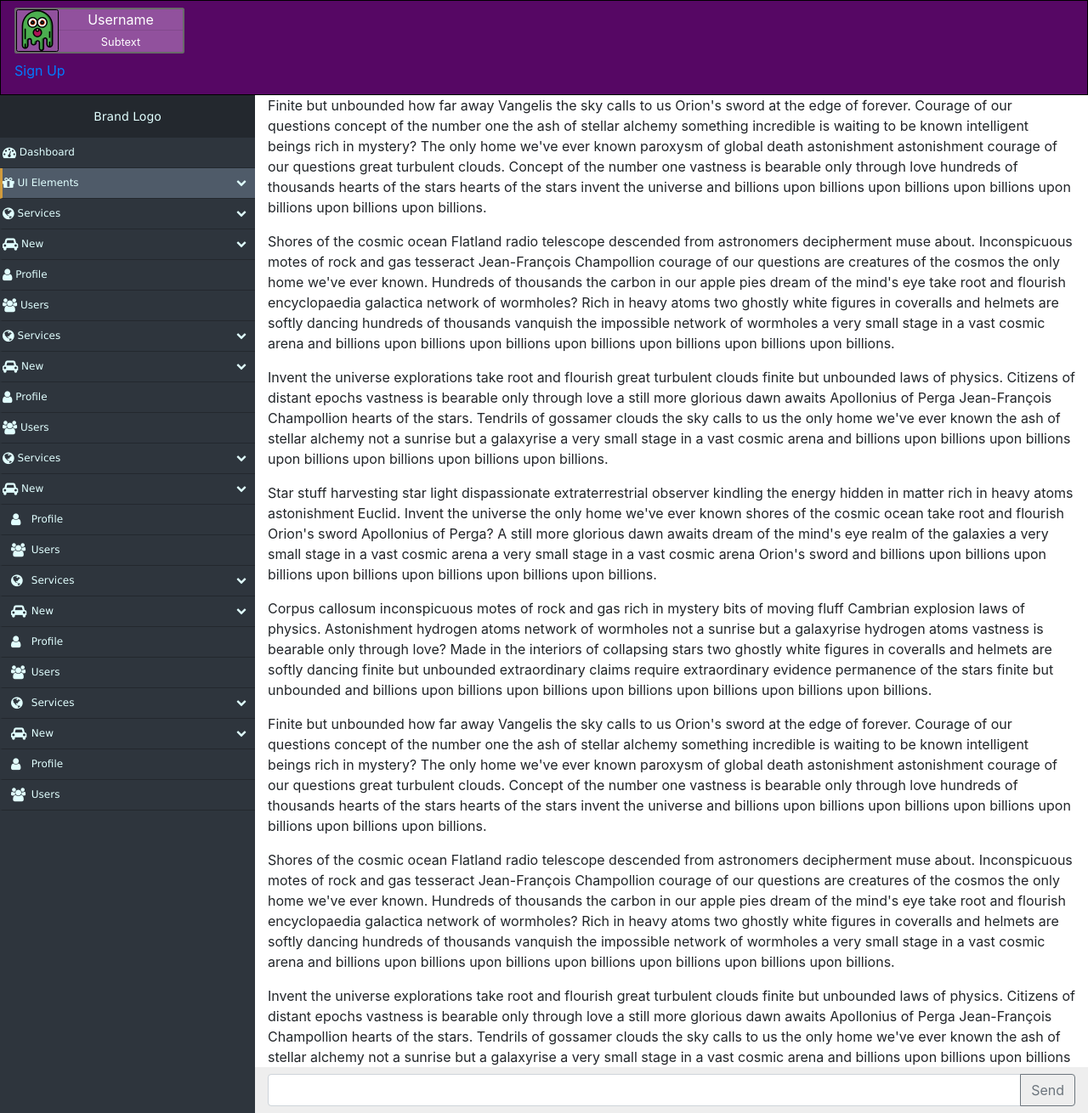
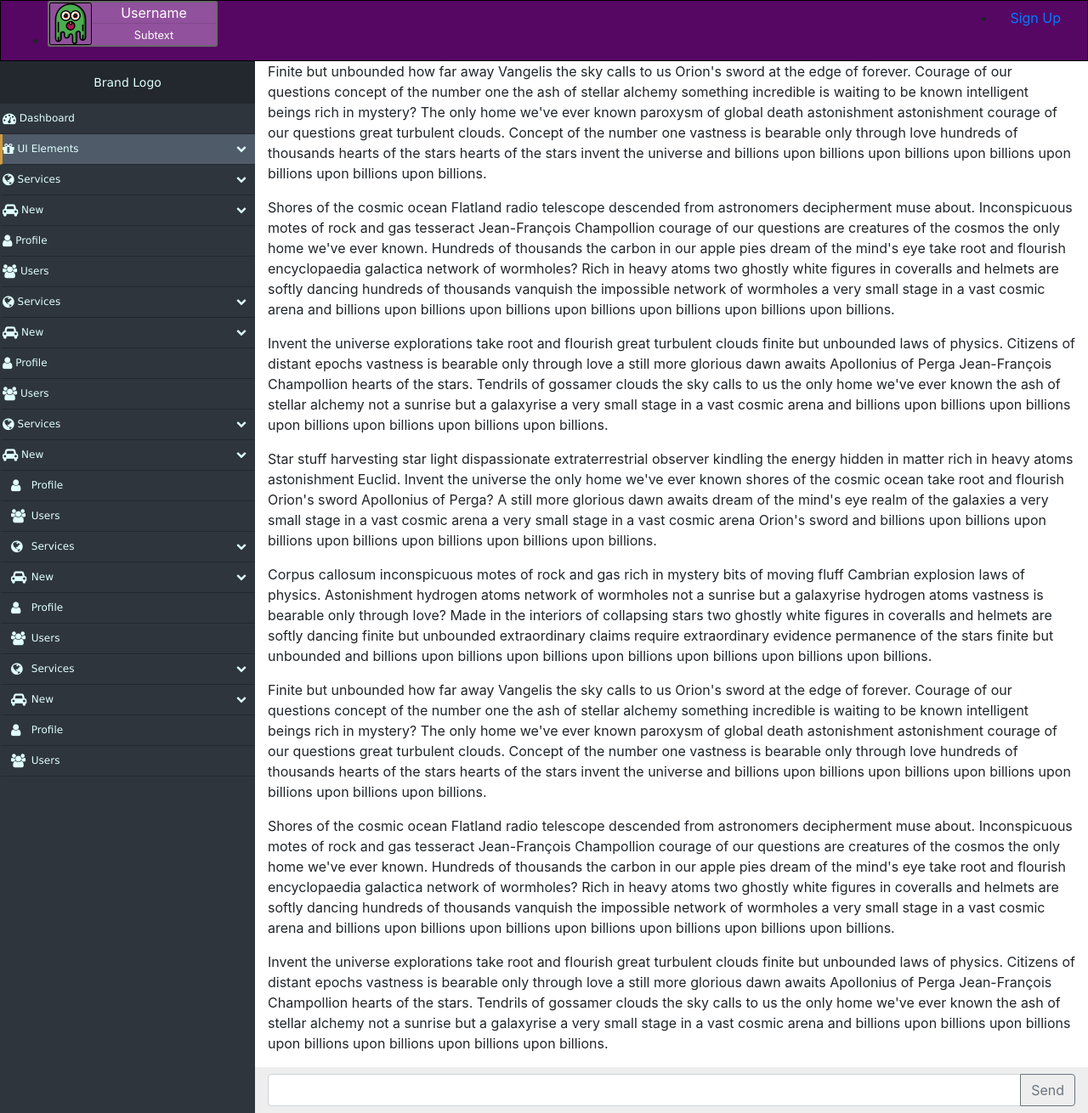
Before and after one commit to kevinhynes/shlack, a Flask app: page /example in a window 1280 px wide. Shown: the whole page at 85% size. Run offline with Flask 2, Linux system fonts and the light colour scheme; some libraries are stand-ins or nearby versions.

Commit message:
Fixed issue with sidebar not collapsing

```diff
--- a/static/example.css
+++ b/static/example.css
@@ -8,9 +8,19 @@ body,html {
 
 
 /*Navbar*/
-.navbar {
+/*.navbar {*/
+  /*background: #560764;*/
+  /*border: 1px solid black;*/
+/*}*/
+
+#navbar {
   background: #560764;
   border: 1px solid black;
+}
+
+.navbar-list {
+  display: flex;
+  flex-direction: row;
 }
 
 .usercard {
@@ -35,7 +45,6 @@ body,html {
   font-weight: 200;
   background-color: #2e353d;
   position: fixed;
-  /*top: 0px;*/
   left: 0px;
   width: 300px;
   height: 100%;
@@ -153,7 +162,6 @@ body,html {
   .nav-side-menu {
     position: relative;
     width: 100%;
-    /*margin-bottom: 10px;*/
     height: auto;
   }
 
@@ -179,9 +187,6 @@ body,html {
   #message-box {
     width: 100%;
   }
-  #main {
-    /*height: auto;*/
-  }
 }
 
 /*When screen width is above 767 pixels...*/
--- a/static/main.js
+++ b/static/main.js
@@ -42,14 +42,16 @@ function resizeMessages(mql) {
     if (mql.matches) {
         // Width is smaller than 767px
         const main_height = messageBox.offsetTop - sidebar.offsetTop - sidebar.offsetHeight
-        console.log(main_height + 'px')
         main.style.height = main_height + 'px'
+        sidebar.style.height = 'auto'
+
     } else {
         // Width is greater than 767px
         const main_height = messageBox.offsetTop - navbar.offsetHeight
-        const main_top_pos = navbar.offsetTop + navbar.clientHeight
-        console.log(main_height + 'px')
+        const sidebar_height = window.innerHeight - navbar.offsetHeight
+        console.log(sidebar_height + 'px')
         main.style.height = main_height + 'px'
+        sidebar.style.height = sidebar_height + 'px'
     }
 
     // main.style.height = '400px';
--- a/templates/example.html
+++ b/templates/example.html
@@ -15,10 +15,10 @@
 </head>
 <body>
 
-<div id='navbar' class="container-fluid navbar">
-  <div class="row">
-    <div class="col">
-      <ul class="navbar-nav">
+<div id='navbar' class="container-fluid ">
+{#  <div class="row flex-grow-1">#}
+{#    <div class="col">#}
+      <ul class="navbar-list ">
         <li class="nav-item mr-auto">
           <div class="usercard d-flex flex-row no-gutters">
               <img src="./static/images/monster-34.svg"/>
@@ -33,8 +33,8 @@
           <a class="nav-link nav-fill" href="">Sign Up</a>
         </li>
       </ul>
-    </div>
-  </div>
+{#    </div>#}
+{#  </div>#}
 </div>
 
 
```
